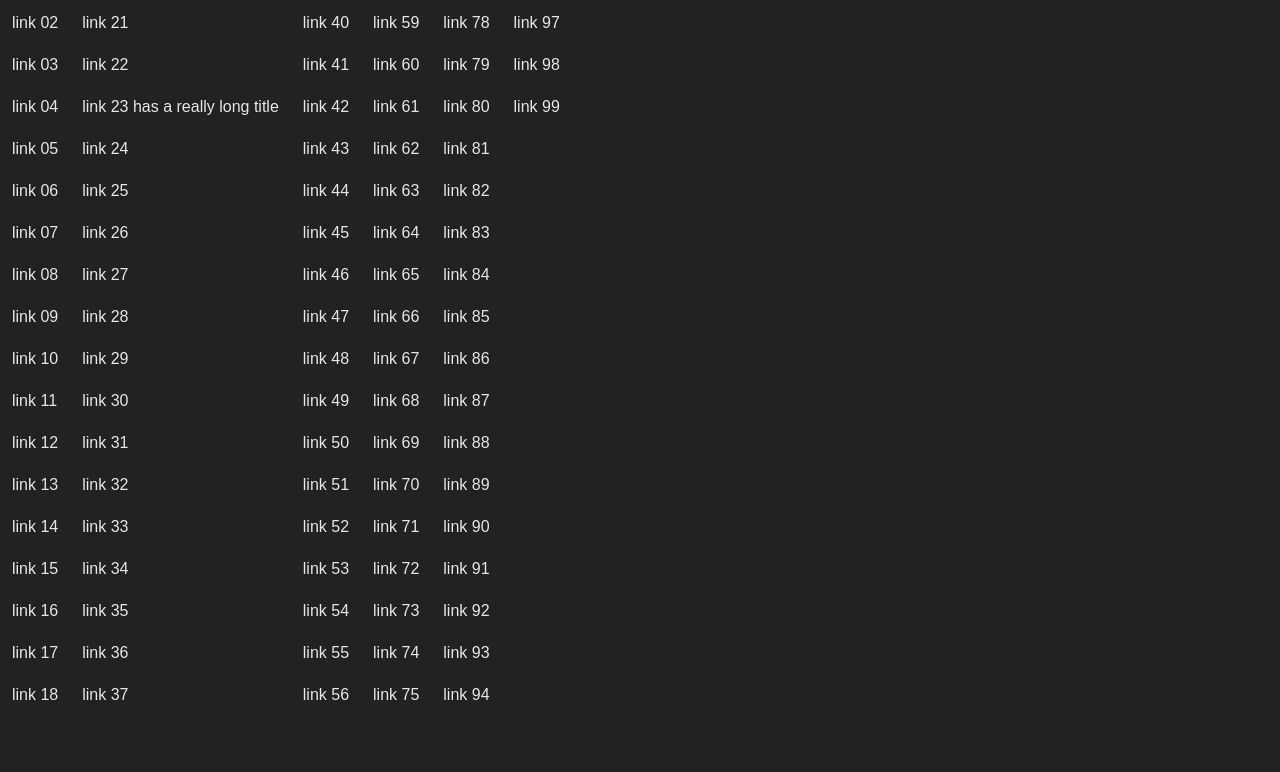
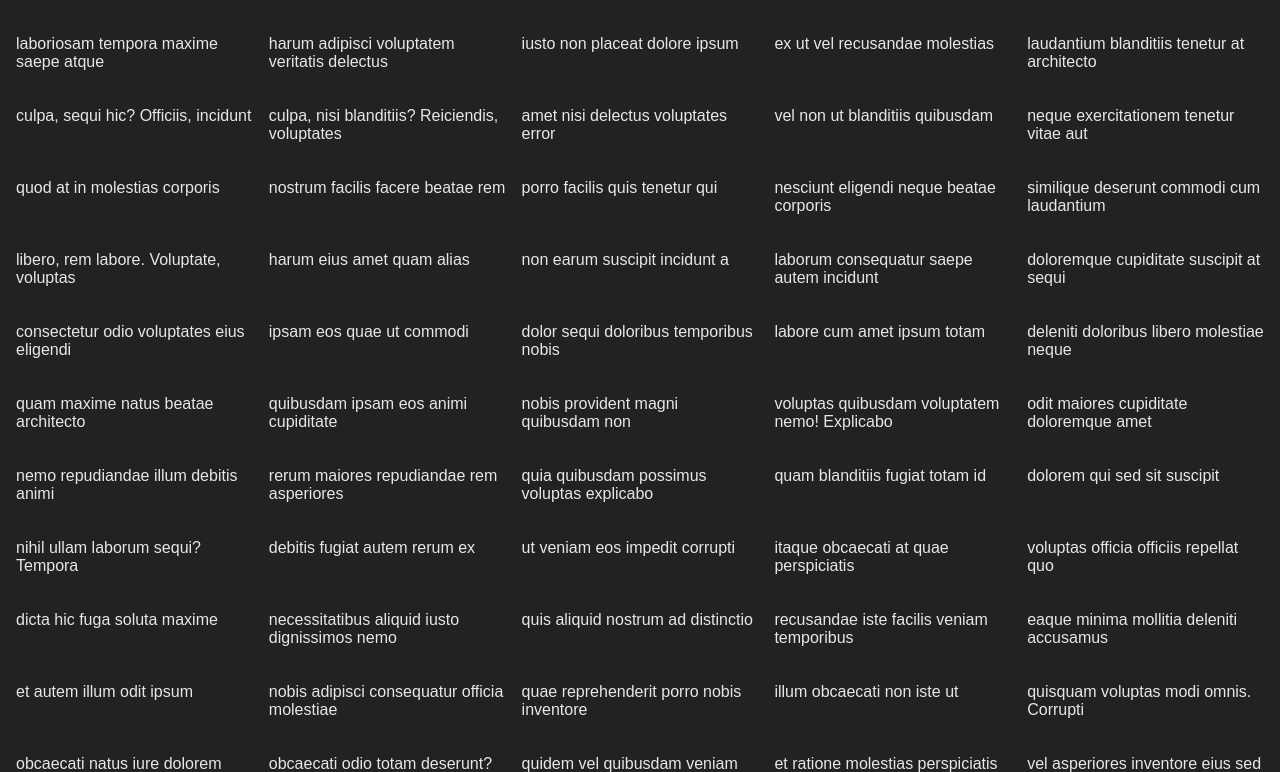
Before and after one commit to fartts/fartts, a website built with Parcel: page src/app/index.html in a window 1280 px wide. Shown: the part 141-913 px from the top of the page. Before the commit the page ends 859 px from the top, so only its background shows below. Built offline with nearby package versions, Linux system fonts and the light colour scheme.

Commit message:
refactor: almost there with css-grid

```diff
--- a/src/app/experiments/test/main.css
+++ b/src/app/experiments/test/main.css
@@ -15,17 +15,10 @@ body {
 }
 
 main {
+  color: #e7e7e7;
   background: #222;
-  color: #e7e7e7;
   display: flex;
   align-items: center;
   justify-content: center;
   flex-flow: column;
 }
-
-canvas {
-  background: black;
-  image-rendering: pixelated;
-  width: 800px;
-  height: 450px;
-}
--- a/src/app/index.html
+++ b/src/app/index.html
@@ -9,312 +9,108 @@
 </head>
 
 <body>
-  <main id="main">
-    <div>
-      <h3>experiments</h3>
-      <ul>
-        <li>
-          <a href="./experiments/test/index.html">test</a>
-        </li>
-        <li>
-          <a href="">link 01</a>
-        </li>
-        <li>
-          <a href="">link 02</a>
-        </li>
-        <li>
-          <a href="">link 03</a>
-        </li>
-        <li>
-          <a href="">link 04</a>
-        </li>
-        <li>
-          <a href="">link 05</a>
-        </li>
-        <li>
-          <a href="">link 06</a>
-        </li>
-        <li>
-          <a href="">link 07</a>
-        </li>
-        <li>
-          <a href="">link 08</a>
-        </li>
-        <li>
-          <a href="">link 09</a>
-        </li>
-        <li>
-          <a href="">link 10</a>
-        </li>
-        <li>
-          <a href="">link 11</a>
-        </li>
-        <li>
-          <a href="">link 12</a>
-        </li>
-        <li>
-          <a href="">link 13</a>
-        </li>
-        <li>
-          <a href="">link 14</a>
-        </li>
-        <li>
-          <a href="">link 15</a>
-        </li>
-        <li>
-          <a href="">link 16</a>
-        </li>
-        <li>
-          <a href="">link 17</a>
-        </li>
-        <li>
-          <a href="">link 18</a>
-        </li>
-        <li>
-          <a href="">link 19</a>
-        </li>
-        <li>
-          <a href="">link 20</a>
-        </li>
-        <li>
-          <a href="">link 21</a>
-        </li>
-        <li>
-          <a href="">link 22</a>
-        </li>
-        <li>
-          <a href="">link 23 has a really long title</a>
-        </li>
-        <li>
-          <a href="">link 24</a>
-        </li>
-        <li>
-          <a href="">link 25</a>
-        </li>
-        <li>
-          <a href="">link 26</a>
-        </li>
-        <li>
-          <a href="">link 27</a>
-        </li>
-        <li>
-          <a href="">link 28</a>
-        </li>
-        <li>
-          <a href="">link 29</a>
-        </li>
-        <li>
-          <a href="">link 30</a>
-        </li>
-        <li>
-          <a href="">link 31</a>
-        </li>
-        <li>
-          <a href="">link 32</a>
-        </li>
-        <li>
-          <a href="">link 33</a>
-        </li>
-        <li>
-          <a href="">link 34</a>
-        </li>
-        <li>
-          <a href="">link 35</a>
-        </li>
-        <li>
-          <a href="">link 36</a>
-        </li>
-        <li>
-          <a href="">link 37</a>
-        </li>
-        <li>
-          <a href="">link 38</a>
-        </li>
-        <li>
-          <a href="">link 39</a>
-        </li>
-        <li>
-          <a href="">link 40</a>
-        </li>
-        <li>
-          <a href="">link 41</a>
-        </li>
-        <li>
-          <a href="">link 42</a>
-        </li>
-        <li>
-          <a href="">link 43</a>
-        </li>
-        <li>
-          <a href="">link 44</a>
-        </li>
-        <li>
-          <a href="">link 45</a>
-        </li>
-        <li>
-          <a href="">link 46</a>
-        </li>
-        <li>
-          <a href="">link 47</a>
-        </li>
-        <li>
-          <a href="">link 48</a>
-        </li>
-        <li>
-          <a href="">link 49</a>
-        </li>
-        <li>
-          <a href="">link 50</a>
-        </li>
-        <li>
-          <a href="">link 51</a>
-        </li>
-        <li>
-          <a href="">link 52</a>
-        </li>
-        <li>
-          <a href="">link 53</a>
-        </li>
-        <li>
-          <a href="">link 54</a>
-        </li>
-        <li>
-          <a href="">link 55</a>
-        </li>
-        <li>
-          <a href="">link 56</a>
-        </li>
-        <li>
-          <a href="">link 57</a>
-        </li>
-        <li>
-          <a href="">link 58</a>
-        </li>
-        <li>
-          <a href="">link 59</a>
-        </li>
-        <li>
-          <a href="">link 60</a>
-        </li>
-        <li>
-          <a href="">link 61</a>
-        </li>
-        <li>
-          <a href="">link 62</a>
-        </li>
-        <li>
-          <a href="">link 63</a>
-        </li>
-        <li>
-          <a href="">link 64</a>
-        </li>
-        <li>
-          <a href="">link 65</a>
-        </li>
-        <li>
-          <a href="">link 66</a>
-        </li>
-        <li>
-          <a href="">link 67</a>
-        </li>
-        <li>
-          <a href="">link 68</a>
-        </li>
-        <li>
-          <a href="">link 69</a>
-        </li>
-        <li>
-          <a href="">link 70</a>
-        </li>
-        <li>
-          <a href="">link 71</a>
-        </li>
-        <li>
-          <a href="">link 72</a>
-        </li>
-        <li>
-          <a href="">link 73</a>
-        </li>
-        <li>
-          <a href="">link 74</a>
-        </li>
-        <li>
-          <a href="">link 75</a>
-        </li>
-        <li>
-          <a href="">link 76</a>
-        </li>
-        <li>
-          <a href="">link 77</a>
-        </li>
-        <li>
-          <a href="">link 78</a>
-        </li>
-        <li>
-          <a href="">link 79</a>
-        </li>
-        <li>
-          <a href="">link 80</a>
-        </li>
-        <li>
-          <a href="">link 81</a>
-        </li>
-        <li>
-          <a href="">link 82</a>
-        </li>
-        <li>
-          <a href="">link 83</a>
-        </li>
-        <li>
-          <a href="">link 84</a>
-        </li>
-        <li>
-          <a href="">link 85</a>
-        </li>
-        <li>
-          <a href="">link 86</a>
-        </li>
-        <li>
-          <a href="">link 87</a>
-        </li>
-        <li>
-          <a href="">link 88</a>
-        </li>
-        <li>
-          <a href="">link 89</a>
-        </li>
-        <li>
-          <a href="">link 90</a>
-        </li>
-        <li>
-          <a href="">link 91</a>
-        </li>
-        <li>
-          <a href="">link 92</a>
-        </li>
-        <li>
-          <a href="">link 93</a>
-        </li>
-        <li>
-          <a href="">link 94</a>
-        </li>
-        <li>
-          <a href="">link 95</a>
-        </li>
-        <li>
-          <a href="">link 96</a>
-        </li>
-        <li>
-          <a href="">link 97</a>
-        </li>
-        <li>
-          <a href="">link 98</a>
-        </li>
-        <li>
-          <a href="">link 99</a>
-        </li>
-      </ul>
-    </div>
+  <main role="main">
+    <h1>experiments in 𝑓Art.ᴛꜱ</h1>
+    <a href="./experiments/test/index.html">this is a test</a>
+    <a href="">lorem ipsum dolor sit amet</a>
+    <a href="">minus optio doloribus praesentium eveniet</a>
+    <a href="">asperiores perspiciatis similique mollitia nostrum</a>
+    <a href="">unde sit quas blanditiis perspiciatis</a>
+    <a href="">velit quod tenetur rerum delectus</a>
+    <a href="">laboriosam tempora maxime saepe atque</a>
+    <a href="">harum adipisci voluptatem veritatis delectus</a>
+    <a href="">iusto non placeat dolore ipsum</a>
+    <a href="">ex ut vel recusandae molestias</a>
+    <a href="">laudantium blanditiis tenetur at architecto</a>
+    <a href="">culpa, sequi hic? Officiis, incidunt</a>
+    <a href="">culpa, nisi blanditiis? Reiciendis, voluptates</a>
+    <a href="">amet nisi delectus voluptates error</a>
+    <a href="">vel non ut blanditiis quibusdam</a>
+    <a href="">neque exercitationem tenetur vitae aut</a>
+    <a href="">quod at in molestias corporis</a>
+    <a href="">nostrum facilis facere beatae rem</a>
+    <a href="">porro facilis quis tenetur qui</a>
+    <a href="">nesciunt eligendi neque beatae corporis</a>
+    <a href="">similique deserunt commodi cum laudantium</a>
+    <a href="">libero, rem labore. Voluptate, voluptas</a>
+    <a href="">harum eius amet quam alias</a>
+    <a href="">non earum suscipit incidunt a</a>
+    <a href="">laborum consequatur saepe autem incidunt</a>
+    <a href="">doloremque cupiditate suscipit at sequi</a>
+    <a href="">consectetur odio voluptates eius eligendi</a>
+    <a href="">ipsam eos quae ut commodi</a>
+    <a href="">dolor sequi doloribus temporibus nobis</a>
+    <a href="">labore cum amet ipsum totam</a>
+    <a href="">deleniti doloribus libero molestiae neque</a>
+    <a href="">quam maxime natus beatae architecto</a>
+    <a href="">quibusdam ipsam eos animi cupiditate</a>
+    <a href="">nobis provident magni quibusdam non</a>
+    <a href="">voluptas quibusdam voluptatem nemo! Explicabo</a>
+    <a href="">odit maiores cupiditate doloremque amet</a>
+    <a href="">nemo repudiandae illum debitis animi</a>
+    <a href="">rerum maiores repudiandae rem asperiores</a>
+    <a href="">quia quibusdam possimus voluptas explicabo</a>
+    <a href="">quam blanditiis fugiat totam id</a>
+    <a href="">dolorem qui sed sit suscipit</a>
+    <a href="">nihil ullam laborum sequi? Tempora</a>
+    <a href="">debitis fugiat autem rerum ex</a>
+    <a href="">ut veniam eos impedit corrupti</a>
+    <a href="">itaque obcaecati at quae perspiciatis</a>
+    <a href="">voluptas officia officiis repellat quo</a>
+    <a href="">dicta hic fuga soluta maxime</a>
+    <a href="">necessitatibus aliquid iusto dignissimos nemo</a>
+    <a href="">quis aliquid nostrum ad distinctio</a>
+    <a href="">recusandae iste facilis veniam temporibus</a>
+    <a href="">eaque minima mollitia deleniti accusamus</a>
+    <a href="">et autem illum odit ipsum</a>
+    <a href="">nobis adipisci consequatur officia molestiae</a>
+    <a href="">quae reprehenderit porro nobis inventore</a>
+    <a href="">illum obcaecati non iste ut</a>
+    <a href="">quisquam voluptas modi omnis. Corrupti</a>
+    <a href="">obcaecati natus iure dolorem rem</a>
+    <a href="">obcaecati odio totam deserunt? Sit</a>
+    <a href="">quidem vel quibusdam veniam animi</a>
+    <a href="">et ratione molestias perspiciatis sit</a>
+    <a href="">vel asperiores inventore eius sed</a>
+    <a href="">non sint corrupti voluptatibus consectetur</a>
+    <a href="">ipsum, dicta. Voluptas, aspernatur officia</a>
+    <a href="">culpa, odit nemo! Velit, soluta</a>
+    <a href="">totam eum enim explicabo error</a>
+    <a href="">molestiae voluptatibus aperiam fugiat eveniet</a>
+    <a href="">nisi animi ex adipisci id</a>
+    <a href="">quidem ipsum cumque itaque maxime</a>
+    <a href="">ullam eos vel consequuntur explicabo</a>
+    <a href="">ratione quis rerum beatae dolorem</a>
+    <a href="">officiis repudiandae fuga libero. Eaque</a>
+    <a href="">voluptas nihil ipsam id obcaecati</a>
+    <a href="">natus magnam corrupti necessitatibus quos</a>
+    <a href="">iure natus delectus aperiam dolorum</a>
+    <a href="">minima id a ea magnam</a>
+    <a href="">consectetur, numquam consequatur. Eaque, soluta</a>
+    <a href="">exercitationem, dolor. Iusto, omnis. Sunt</a>
+    <a href="">cumque dolorum assumenda atque ea</a>
+    <a href="">quidem velit dolores quisquam error</a>
+    <a href="">labore facilis praesentium unde debitis</a>
+    <a href="">voluptate dolorem dolores obcaecati ullam</a>
+    <a href="">rem provident aliquam doloribus sed</a>
+    <a href="">quos quidem molestias velit odit</a>
+    <a href="">dolore vel perspiciatis laborum commodi</a>
+    <a href="">fugit, provident. Distinctio, saepe exercitationem</a>
+    <a href="">ipsam cum officia soluta possimus</a>
+    <a href="">beatae quae doloremque odio odit</a>
+    <a href="">iste tempora cumque hic numquam</a>
+    <a href="">porro quia non corrupti maiores</a>
+    <a href="">excepturi saepe odit totam delectus</a>
+    <a href="">eum nemo accusantium velit commodi</a>
+    <a href="">deserunt animi incidunt neque ipsam</a>
+    <a href="">dolor commodi illo debitis fugit</a>
+    <a href="">dolorum eaque consectetur reprehenderit sunt</a>
+    <a href="">dolore fugit nisi distinctio et</a>
+    <a href="">qui, dolorem explicabo? Quis, reprehenderit</a>
+    <a href="">fugit, voluptas? Eos, est doloribus</a>
+    <a href="">dolore est quibusdam incidunt facilis</a>
+    <a href="">quia nesciunt nulla distinctio est</a>
+    <a href="">consectetur exercitationem eum quia nostrum</a>
   </main>
   <script src="./main.ts"></script>
 </body>
--- a/src/app/main.css
+++ b/src/app/main.css
@@ -16,39 +16,28 @@ body {
 
 main {
   color: #e7e7e7;
+  box-sizing: border-box;
+  display: grid;
+  grid-gap: 0.25rem 1rem;
+  /* grid-auto-flow: column; */
+  grid-template-rows: repeat(auto-fill, max-content);
+  grid-template-columns: repeat(auto-fit, minmax(220px, 1fr));
+  align-items: baseline;
+  padding: 1rem;
 }
 
-main > div {
-  height: 100%;
-}
-
-h3 {
+h1 {
   font-weight: 100;
+  grid-column: 1 / span 2;
+  grid-row: 1 / span 2;
+  align-self: center;
 }
 
 a {
   color: #e7e7e7;
   font-weight: 100;
   text-decoration: none;
+  display: block;
+  width: 100%;
+  margin: 1rem 0;
 }
-
-ul,
-li {
-  margin: 0;
-  padding: 0;
-}
-
-ul {
-  height: 100%;
-  width: 100%;
-  display: flex;
-  flex-direction: column;
-  flex-wrap: wrap;
-  justify-content: start;
-  align-content: flex-start;
-}
-
-li {
-  list-style: none;
-  margin: 12px;
-}
--- a/src/app/main.ts
+++ b/src/app/main.ts
@@ -1,4 +1,4 @@
-import '@fartts/app/main.css';
+import './main.css';
 
 import { π } from '@fartts/lib/math';
 console.log(`π: ${π}`); // tslint:disable-line no-console
```
